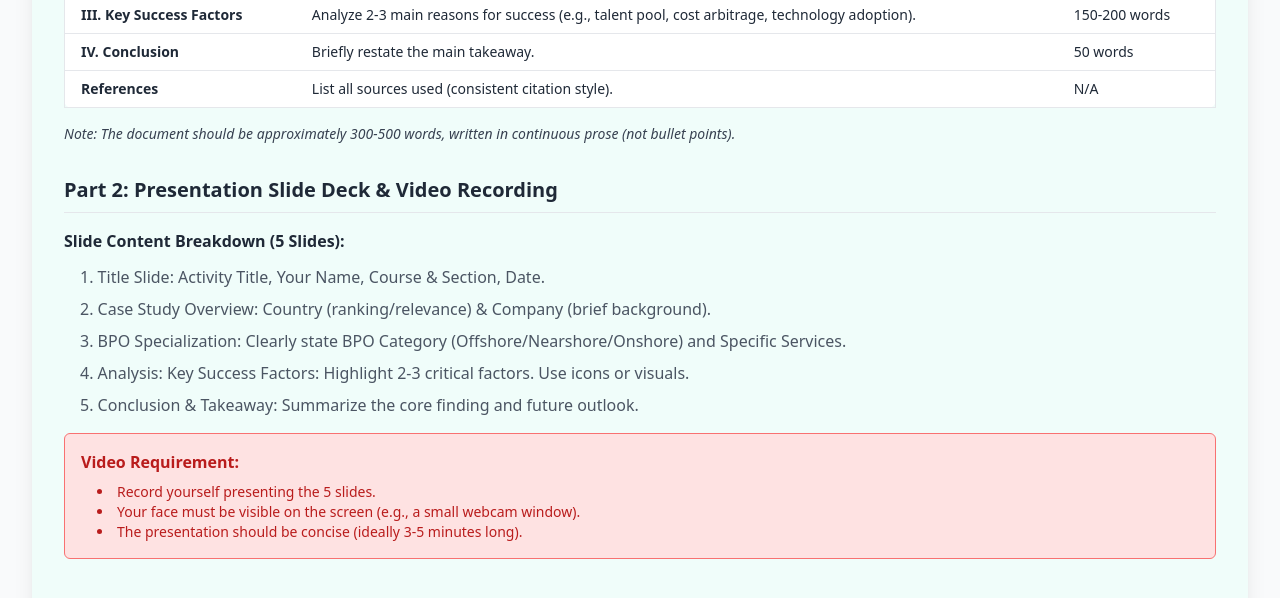
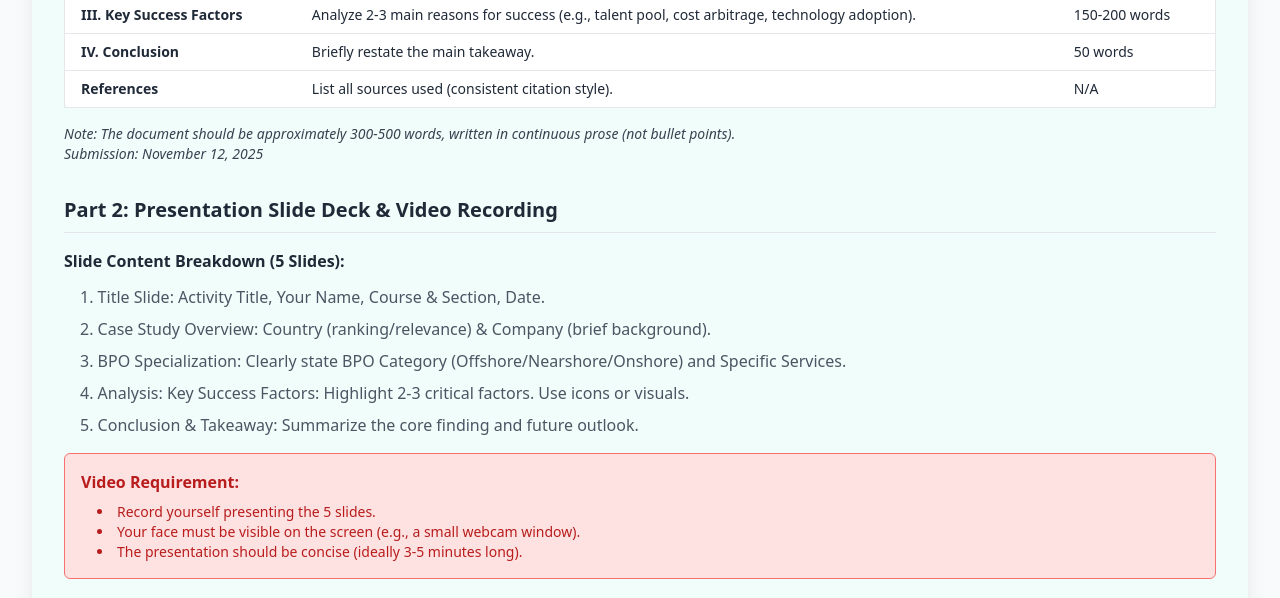
Before and after one commit to Jny-jyn21/PT101, a plain HTML site: page index.html in a window 1280 px wide. Shown: the part 4343-4941 px from the top of the page. Drawn offline with nearby package versions, Linux system fonts and the light colour scheme.

Commit message:
ADD SUBMISSION

```diff
--- a/index.html
+++ b/index.html
@@ -342,7 +342,7 @@
                                 </table>
                             </div>
                             <p class="mt-4 text-sm text-gray-700 italic">
-                                Note: The document should be approximately 300-500 words, written in continuous prose (not bullet points).
+                                Note: The document should be approximately 300-500 words, written in continuous prose (not bullet points).<br> Submission: November 12, 2025
                             </p>
                         </div>
                     </div>
```
